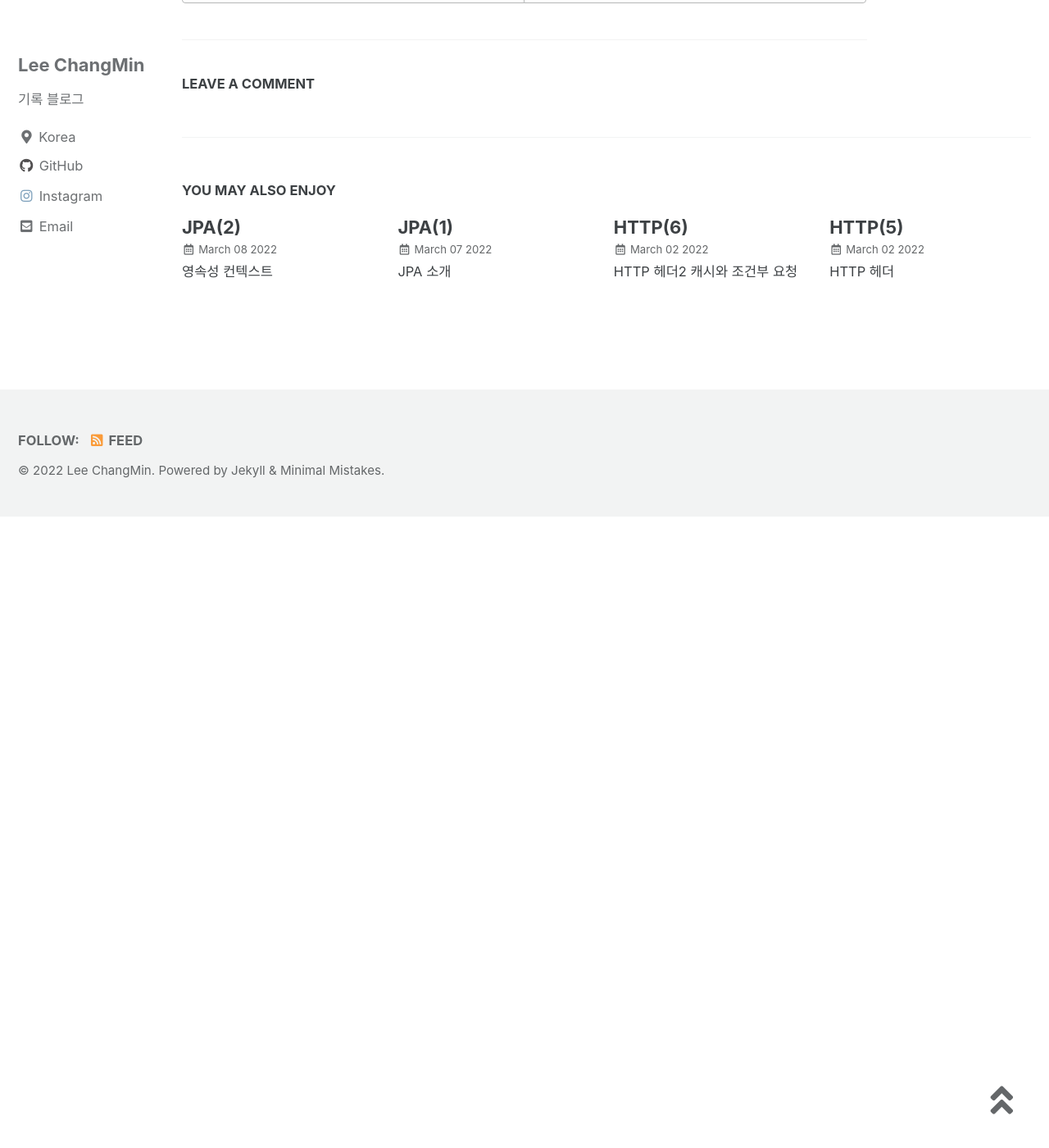
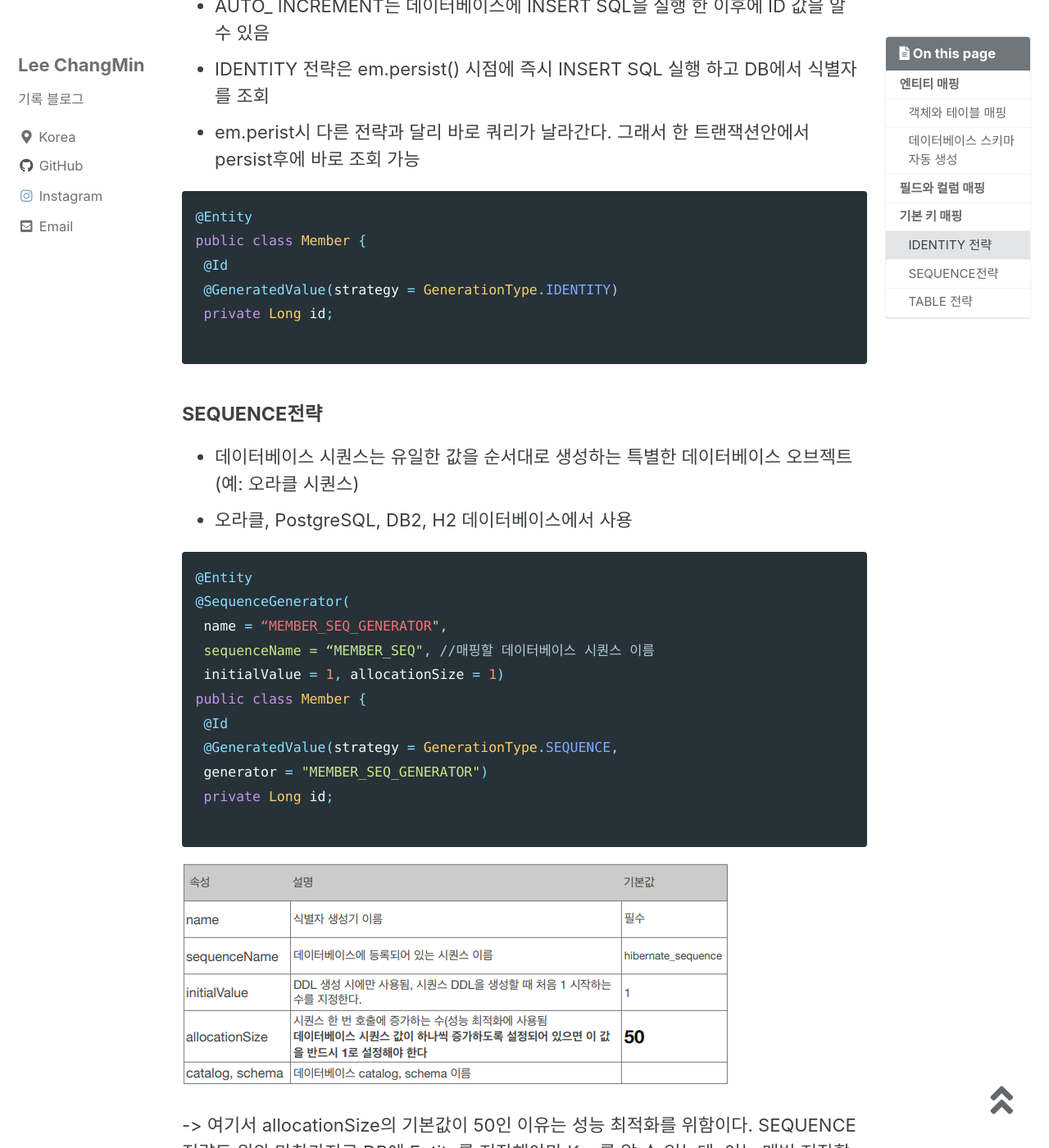
Before and after one commit to changmin2/changmin2.github.io, a Jekyll site: the page built from _posts/JPA/2022-03-09-JPA(3).md, in a window 1280 px wide and 1400 px high, scrolled down 5137 px. Shown: the whole window at 82% size. Built offline with Jekyll 4.4.1, drawn with Linux system fonts in a browser that asks for light colours; cached includes are drawn as plain includes; comment, search, counter and statistics services are not loaded; before the commit the page ends 5767 px from its top, so only the background shows below that; some of the changed text lies outside the part shown.

Commit message:
엔티티 매핑

````diff
--- a/_posts/JPA/2022-03-09-JPA(3).md
+++ b/_posts/JPA/2022-03-09-JPA(3).md
@@ -121,3 +121,94 @@ ORDINAL 사용하지 않기!
 |value|EnumType.ORDINAL : enum 순서를 데이터베이스에 저장, EnumType.STRING : enum 이름을 저장|EnumType.ORDINAL|
 
 -> 만약 enum에 zero, one이 있을 때 ordinal로 설정하면 0, 1이 들어가지만 만약 속성을 two, zero, one으로 하면 two속성을 넣을시 앞에서 넣은 zero와 같이 0이 들어가게 되어 큰 문제가 생긴다.
+
+### 기본 키 매핑
+
+- 직접 할당 : @Id만 사용
+- 자동 생성(@GeneratedValue)
+    * IDENTITY : 데이터베이스에 위임, MYSQL
+    * SEQUENCE : 데이터베이스 시퀀스 오브젝트 사용, ORACLE, @SequenceGenerator 필요
+    * TABLE : 키 생성용 테이블 사용, 모든 DB에서 사용 가능, @TableGenerator 필요
+    * AUTO : 방언에 따라 자동 지정, 기본 값
+
+#### IDENTITY 전략
+
+- 기본 키 생성을 데이터베이스에 위임
+- 주로 MySQL, PostgreSQL, SQL Server, DB2에서 사용 (예: MySQL의 AUTO_ INCREMENT)
+- JPA는 보통 트랜잭션 커밋 시점에 INSERT SQL 실행
+- AUTO_ INCREMENT는 데이터베이스에 INSERT SQL을 실행 한 이후에 ID 값을 알 수 있음
+- IDENTITY 전략은 em.persist() 시점에 즉시 INSERT SQL 실행
+하고 DB에서 식별자를 조회
+- em.perist시 다른 전략과 달리 바로 쿼리가 날라간다. 그래서 한 트랜잭션안에서 persist후에 바로 조회 가능
+
+```java
+@Entity
+public class Member {
+ @Id
+ @GeneratedValue(strategy = GenerationType.IDENTITY)
+ private Long id;
+
+```
+
+#### SEQUENCE전략
+
+- 데이터베이스 시퀀스는 유일한 값을 순서대로 생성하는 특별한 데이터베이스 오브젝트(예: 오라클 시퀀스)
+- 오라클, PostgreSQL, DB2, H2 데이터베이스에서 사용
+
+```java
+@Entity
+@SequenceGenerator(
+ name = “MEMBER_SEQ_GENERATOR",
+ sequenceName = “MEMBER_SEQ", //매핑할 데이터베이스 시퀀스 이름
+ initialValue = 1, allocationSize = 1)
+public class Member {
+ @Id
+ @GeneratedValue(strategy = GenerationType.SEQUENCE,
+ generator = "MEMBER_SEQ_GENERATOR")
+ private Long id;
+
+```
+![GitHub Logo](/image/sequence.png)
+
+-> 여기서 allocationSize의 기본값이 50인 이유는 성능 최적화를 위함이다. SEQUENCE 전략도 위와 마찬가지로 DB에 Entity를 저장해야만 Key를 알 수 있는데, 이는 매번 저장할 때마다 SQL을 보내야 한다. 때문에 성능 문제를 고려하여 JPA는 한 번에 Sequence를 DB로 부터 받아와서 Entity의 Key Field에 할당 가능한 Sequence를 메모리에 보관한다. initialValue가 1인 경우, allocationSize에 크기만큼 Sequence를 받아오고, DB Sequence에는 size만큼 증가시켜놓습니다. Size가 너무 큰 경우, 중간에 Sequence가 낭비될 수 있기 때문에 주로 50 혹은 100으로 정해서 사용합니다.
+
+#### TABLE 전략
+
+- 키 생성 전용 테이블을 하나 만들어서 데이터베이스 시퀀스를 흉내내는 전략
+- 장점: 모든 데이터베이스에 적용 가능
+- 단점: 성능 저하
+
+시퀀스 테이블 생성
+
+```java
+create table MY_SEQUENCES (
+ sequence_name varchar(255) not null,
+ next_val bigint,
+ primary key ( sequence_name )
+)
+```
+매핑
+
+```java
+@Entity
+@TableGenerator(
+ name = "MEMBER_SEQ_GENERATOR",
+ table = "MY_SEQUENCES",
+ pkColumnValue = "MEMBER_SEQ", allocationSize = 1)
+public class Member {
+    @Id
+    @GeneratedValue(strategy = GenerationType.TABLE,
+    generator = "MEMBER_SEQ_GENERATOR")
+    private Long id;
+
+```
+![GitHub Logo](/image/jpatable.png)
+
+**권장하는 식별자 전략**
+
+- 기본 키 제약 조건: null 아님, 유일, 변하면 안된다.
+- 미래까지 이 조건을 만족하는 자연키는 찾기 어렵다. 대리키(대체키)를 사용하자.
+- 예를 들어 주민등록번호도 기본 키로 적절하기 않다.(정책이 바뀌어 주민등록번호를 사용하지 못할 경우)
+- 권장: Long형 + 대체키 + 키 생성전략 사용
+
+- 출처 : 김영한의 자바 ORM 표준 JPA 프로그래밍 - 기본편
````
Also changed, not shown: image/column.png, image/jpatable.png (added), image/sequence.png (added).
